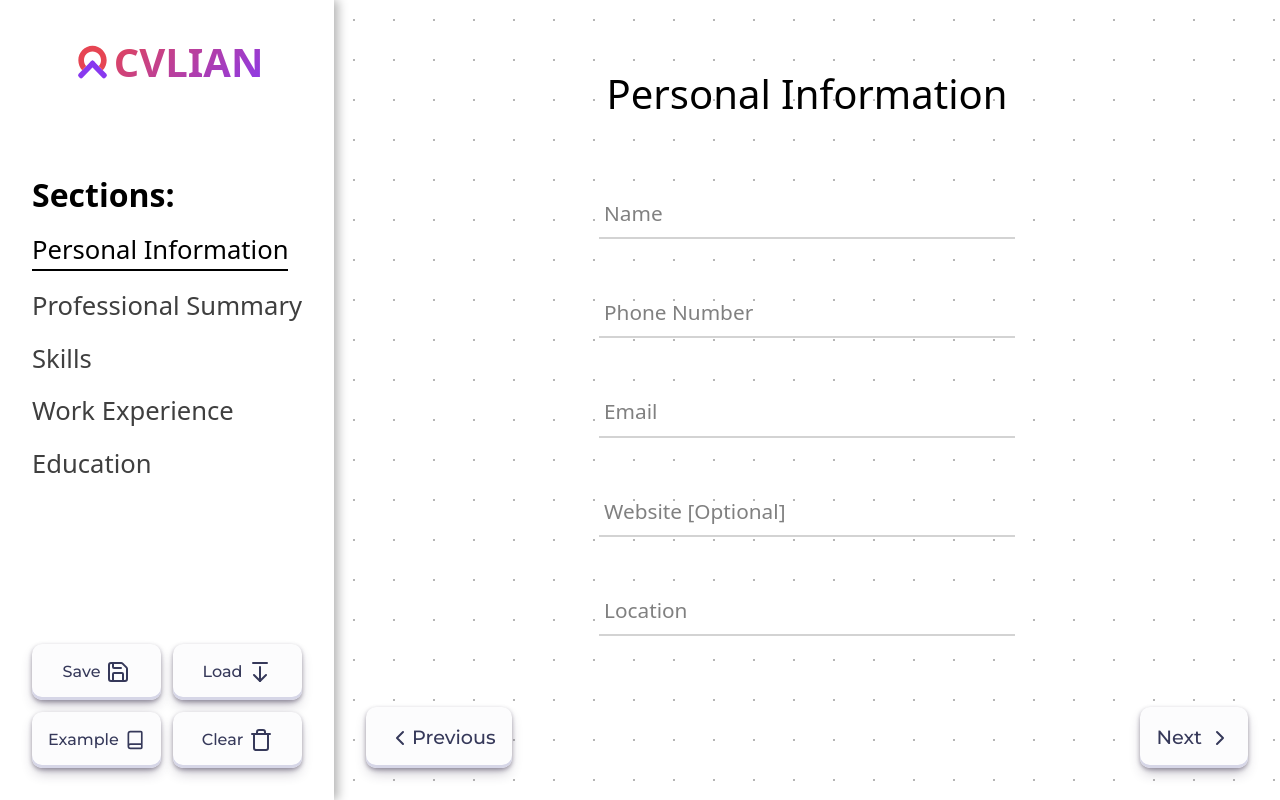
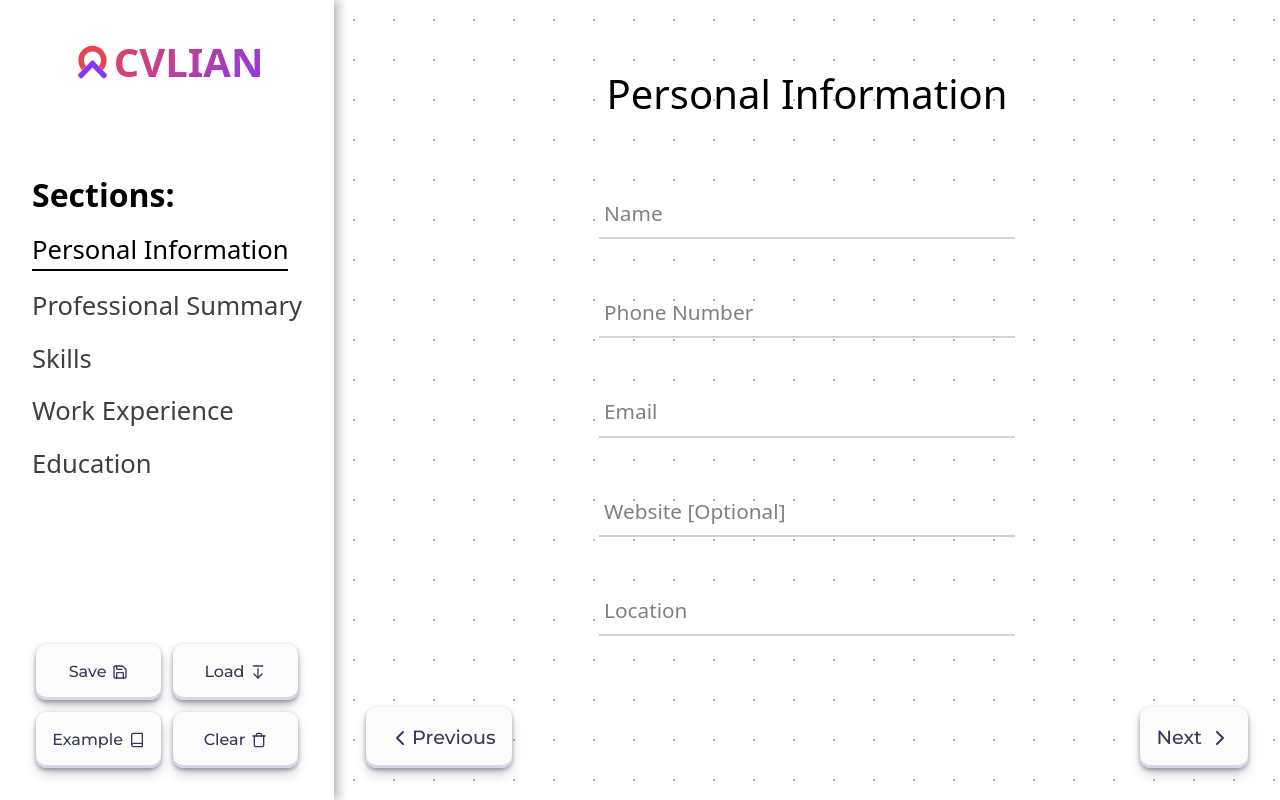
Before and after one commit to AdnaneTaleb10/Odin-CV-Application, a React (Vite) app: page / in a window 1280 px wide. Built offline with nearby package versions, Linux system fonts and the light colour scheme.

Commit message:
change the postion of some styles

```diff
--- a/src/components/Button/Button.css
+++ b/src/components/Button/Button.css
@@ -5,3 +5,17 @@
   align-self: center;
   justify-content: center;
 }
+
+.btn svg {
+  width: 16px;
+  height: 16px;
+  margin-left: 6px;
+}
+
+.buttons .btn.view-cv-btn {
+  background-image: linear-gradient(135deg, #e64553, #8839ef);
+  color: #fff;
+  box-shadow: #0003 0 2px 4px, #0000004d 0 7px 13px -3px, #fff3 0 -3px inset;
+  grid-column: 1 / 3;
+  visibility: hidden;
+}
--- a/src/components/Button/Button.jsx
+++ b/src/components/Button/Button.jsx
@@ -1,4 +1,4 @@
-import '../Button/Button.css'
+import './Button.css'
 
 export default function Button ({children , className , iconPosition = "right" , icon: Icon , ...props}){
     return (
--- a/src/components/Sidebar/Sidebar.css
+++ b/src/components/Sidebar/Sidebar.css
@@ -64,20 +64,11 @@ ul li.active {
   transition: transform ease 0.4s;
 }
 
+.buttons .btn svg{
+  width: 16px;
+  height: 16px;
+}
+
 .buttons .btn:hover {
   transform: translateY(-2px);
 }
-
-.btn svg {
-  width: 16px;
-  height: 16px;
-  margin-left: 6px;
-}
-
-.buttons .btn.view-cv-btn {
-  background-image: linear-gradient(135deg, #e64553, #8839ef);
-  color: #fff;
-  box-shadow: #0003 0 2px 4px, #0000004d 0 7px 13px -3px, #fff3 0 -3px inset;
-  grid-column: 1 / 3;
-  visibility: hidden;
-}
```
